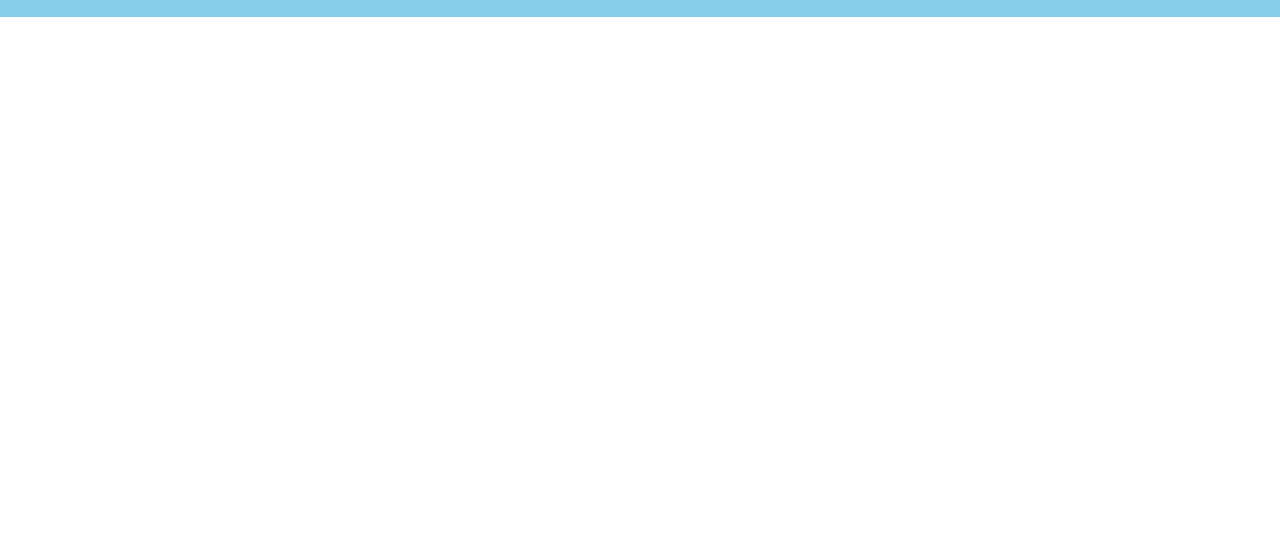
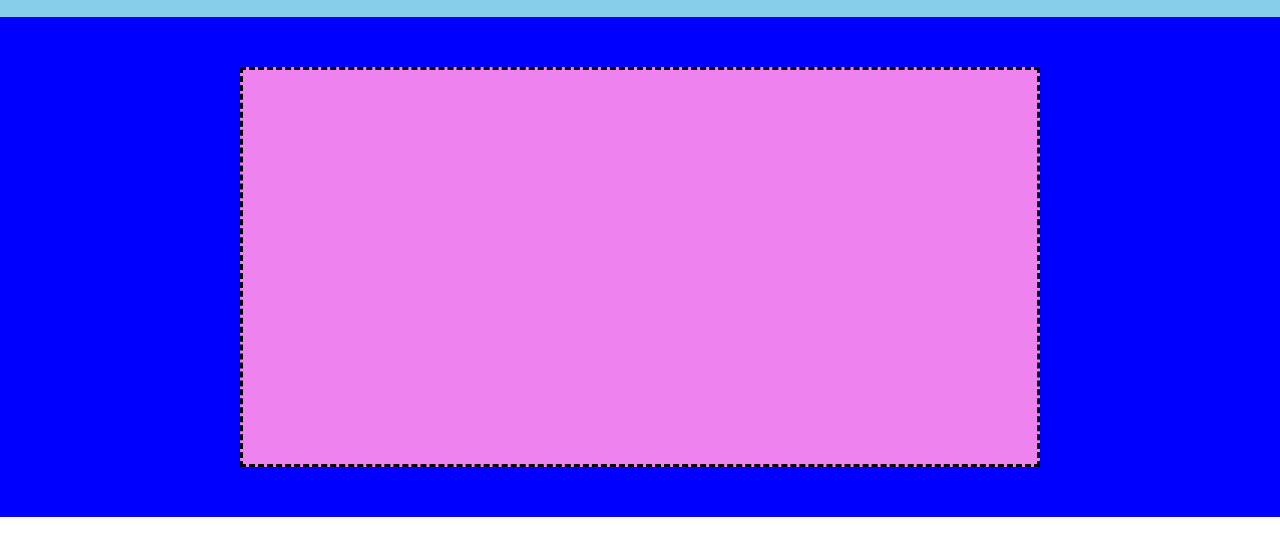
Before and after one commit to PasqualeDiMatteo/htmlcss-struttura-discord, a plain HTML site: page index.html in a window 1280 px wide. Shown: the part 67-622 px from the top of the page. Drawn offline with Linux system fonts and the light colour scheme.

Commit message:
added grid-blue

```diff
--- a/css/style.css
+++ b/css/style.css
@@ -39,6 +39,22 @@ header{
     padding: 5px;
 }
 
+/* main */
+
+.grid-blue{
+    background-color: blue;
+    padding: 50px 0;
+}
+
+/* card */
+.card-pink{
+    max-width: 800px;
+    min-height: 400px;
+    margin: 0 auto;
+    background-color: rgb(238, 130, 238);
+
+}
+
 /* utilities */
 
 .border{
--- a/index.html
+++ b/index.html
@@ -17,9 +17,16 @@
             <div class="logo border">logo</div>
             <div class="nav border">link link link link</div>
             <div class="login border">login</div>
+        </div>
+    </header>
+    <main>
+        <div class="grid-blue">
+            <div class="card-pink border">
+
+            </div>
 
         </div>
-    </header>
+    </main>
 
 </body>
 
```
